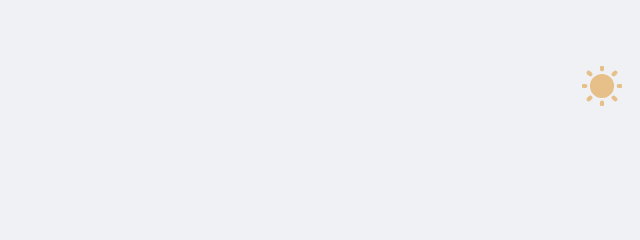
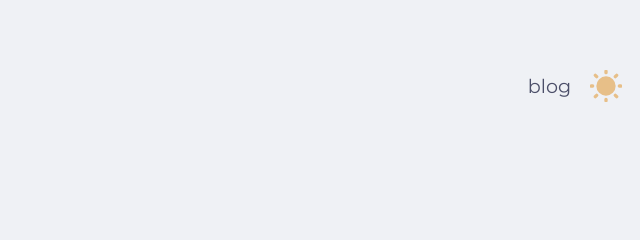
Before and after one commit to alessdangelo/alessdangelo.github.io, a plain HTML site: page src/html/index.html in a window 1280 px wide. Shown: the top 240 px of the page, 640-1280 px from the left. Drawn offline with nearby package versions, Linux system fonts and the light colour scheme.

Commit message:
add link to the newly made blog @ https://aless.ch/blog

```diff
--- a/resources/css/style.css
+++ b/resources/css/style.css
@@ -12,7 +12,7 @@
 
 /* Set style of the Light/Dark switch*/
 .theme-toggle {
-  --size: 2.5rem;
+  --size: 2rem;
   --icon-fill: --ctp-latte-text;
   --icon-fill-hover: --ctp-latte-base;
 
@@ -161,10 +161,14 @@ nav {
   display: flex;
   flex-direction: row;
   align-items: center;
-  /* height: 100%; */
   padding: 2vmax;
-  /* position: sticky; */
   top: 0;
+}
+
+.navLink{
+  font-family: "Montserrat", sans-serif;
+  font-size: 1.2rem;
+  margin-right: 1em;
 }
 
 ul {
--- a/resources/js/theme-toggle.js
+++ b/resources/js/theme-toggle.js
@@ -1,11 +1,4 @@
 const storageKey = "theme-preference";
-
-const onClick = () => {
-  // flip current value
-  theme.value = theme.value === "light" ? "dark" : "light";
-
-  setPreference();
-};
 
 const getColorPreference = () => {
   if (localStorage.getItem(storageKey)) return localStorage.getItem(storageKey);
@@ -15,9 +8,8 @@ const getColorPreference = () => {
       : "light";
 };
 
-const setPreference = () => {
-  localStorage.setItem(storageKey, theme.value);
-  reflectPreference();
+const theme = {
+  value: getColorPreference(),
 };
 
 const reflectPreference = () => {
@@ -28,8 +20,16 @@ const reflectPreference = () => {
     ?.setAttribute("aria-label", theme.value);
 };
 
-const theme = {
-  value: getColorPreference(),
+const setPreference = () => {
+  localStorage.setItem(storageKey, theme.value);
+  reflectPreference();
+};
+
+const onClick = () => {
+  // flip current value
+  theme.value = theme.value === "light" ? "dark" : "light";
+
+  setPreference();
 };
 
 // set early so no page flashes / CSS is made aware
--- a/src/html/index.html
+++ b/src/html/index.html
@@ -24,6 +24,7 @@
                 <div class="heading">
                     <h1 class="myName">aless</h1>
                 </div>
+                <a class="navLink" href="https://aless.ch/blog">blog</a>
                 <button class="theme-toggle" id="theme-toggle" title="Toggles light & dark" aria-label="auto" aria-live="polite">
                     <svg class="sunIcon" width="24px" height="24px" stroke-width="1.5" viewBox="0 0 24 24" fill="currentColor" xmlns="http://www.w3.org/2000/svg">
                         <path d="M12 18a6 6 0 100-12 6 6 0 000 12zM22 12h1M12 2V1M12 23v-1M20 20l-1-1M20 4l-1 1M4 20l1-1M4 4l1 1M1 12h1" opacity="0.5" stroke="currentColor" stroke-width="2.5"  stroke-linecap="round" stroke-linejoin="round"></path>
```
Also changed, not shown: 2 other files.
